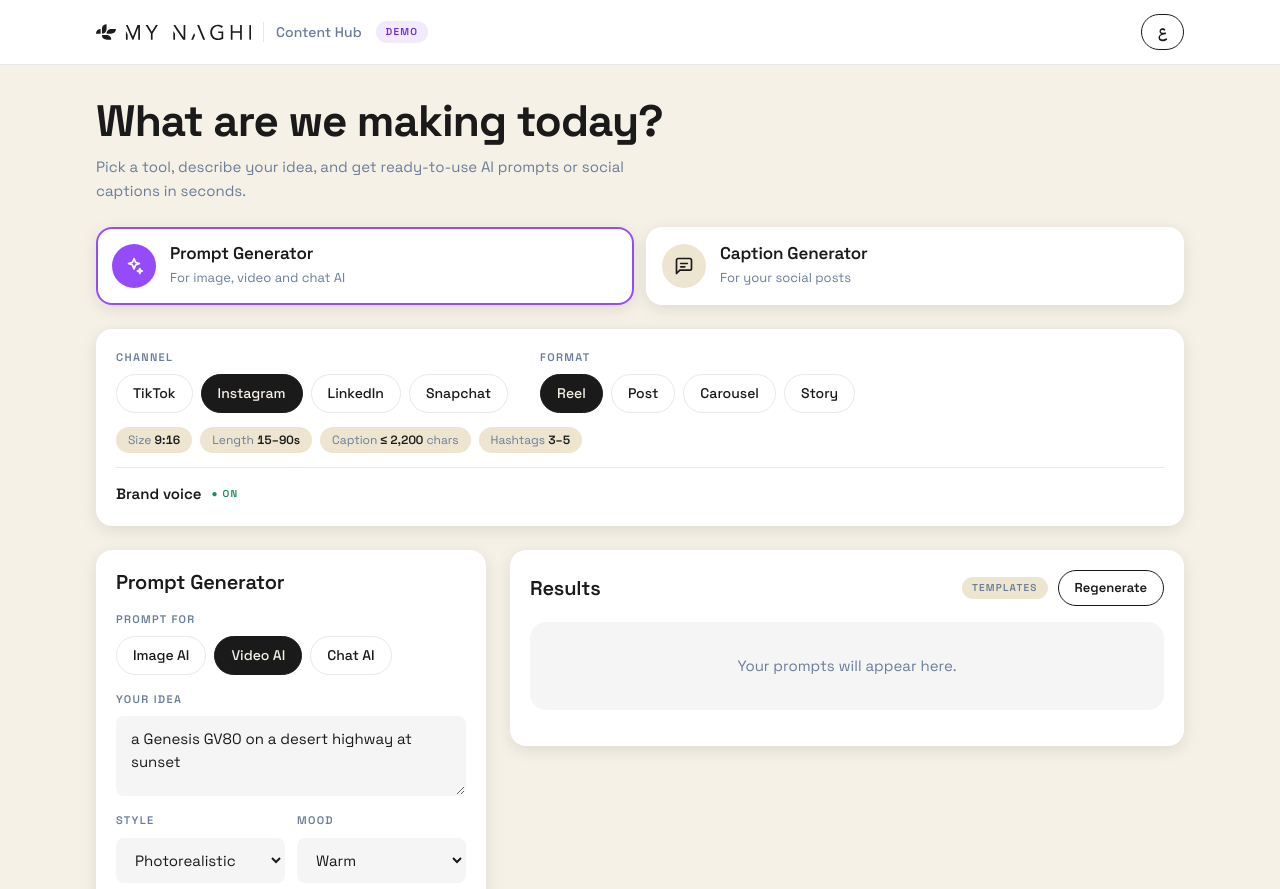
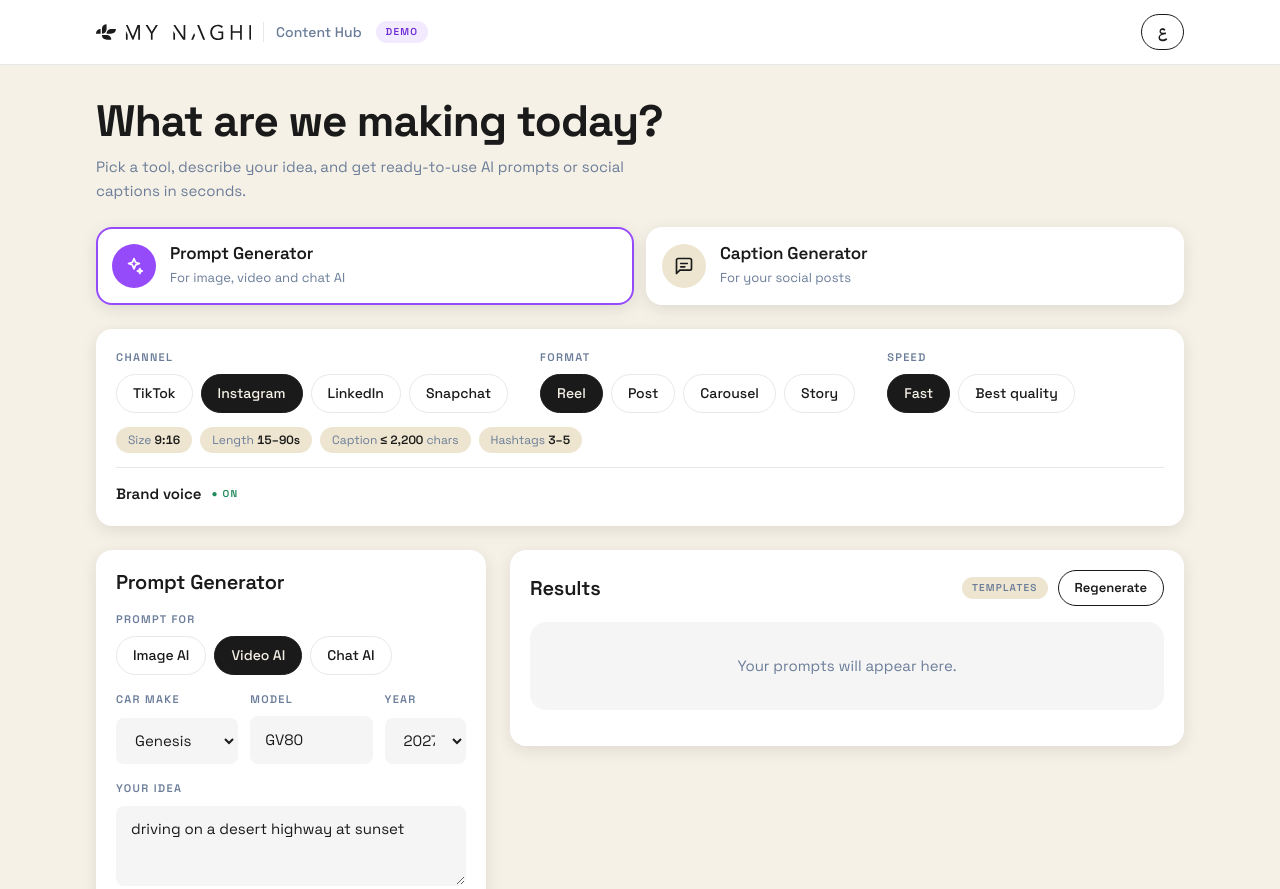
Before and after one commit to renadnqurashi-web/mynaghi-content-hub, a plain HTML site: page public/index.html in a window 1280 px wide. Shown: the top 889 px of the page. Drawn offline with Linux system fonts and the light colour scheme.

Commit message:
Add files via upload

```diff
--- a/public/index.html
+++ b/public/index.html
@@ -93,6 +93,8 @@ input[type=text],textarea,select{width:100%;background:var(--sunk);border:1.5px
 textarea{resize:vertical;min-height:80px;line-height:1.5}
 input:focus,textarea:focus,select:focus{border-color:var(--accent);outline:none;background:var(--surface)}
 .row{display:grid;grid-template-columns:1fr 1fr;gap:12px}
+.car-row{grid-template-columns:1.2fr 1.2fr .8fr}
+@media (max-width:420px){.car-row{grid-template-columns:1fr 1fr}.car-row .field:first-child{grid-column:1/-1}}
 .chips{display:flex;flex-wrap:wrap;gap:8px}
 .chip{border:1.5px solid var(--line);background:var(--surface);border-radius:9999px;padding:7px 16px;font-size:14px;font-weight:500;cursor:pointer}
 .chip:hover{border-color:var(--fg)}
@@ -172,6 +174,11 @@ input[type=checkbox]{accent-color:var(--accent);width:16px;height:16px}
         <div class="chips" id="chanChips"></div></div>
       <div class="field"><span class="lbl" data-t="fmt"></span>
         <div class="chips" id="fmtChips"></div></div>
+      <div class="field"><span class="lbl" data-t="speed"></span>
+        <div class="chips" data-group="quality">
+          <button type="button" class="chip" data-v="fast" aria-pressed="true" data-t="fast"></button>
+          <button type="button" class="chip" data-v="best" aria-pressed="false" data-t="best"></button>
+        </div></div>
     </div>
     <p class="spec" id="spec"></p>
     <details class="kit" id="kit">
@@ -201,6 +208,14 @@ input[type=checkbox]{accent-color:var(--accent);width:16px;height:16px}
           <button type="button" class="chip" data-v="video" aria-pressed="false" data-t="video"></button>
           <button type="button" class="chip" data-v="chat" aria-pressed="false" data-t="chat"></button>
         </div>
+      </div>
+      <div class="row car-row">
+        <div class="field"><label for="pMake" data-t="pMake"></label>
+          <select id="pMake"></select></div>
+        <div class="field"><label for="pModel" data-t="pModel"></label>
+          <input type="text" id="pModel" list="modelList" data-ph="pModelPh" autocomplete="off"><datalist id="modelList"></datalist></div>
+        <div class="field"><label for="pYear" data-t="pYear"></label>
+          <select id="pYear"></select></div>
       </div>
       <div class="field"><label for="pIdea" data-t="pIdea"></label>
         <textarea id="pIdea" data-ph="pIdeaPh"></textarea></div>
@@ -268,6 +283,7 @@ const T = {
   en:{brand:"Content Hub",hello:"What are we making today?",sub:"Pick a tool, describe your idea, and get ready-to-use AI prompts or social captions in seconds.",
     tPrompt:"Prompt Generator",tPromptSub:"For image, video and chat AI",tCaption:"Caption Generator",tCaptionSub:"For your social posts",
     pFor:"Prompt for",image:"Image AI",video:"Video AI",chat:"Chat AI",pIdea:"Your idea",pIdeaPh:"e.g. a cozy coffee shop in Jeddah at sunset",
+    pMake:"Car make",pModel:"Model",pModelPh:"e.g. GV80",pYear:"Year",anyCar:"Let AI pick",speed:"Speed",fast:"Fast",best:"Best quality",sec:"s",
     pStyle:"Style",pMood:"Mood",pRatio:"Aspect ratio",pDetail:"Detail",
     cPlat:"Platform",cTopic:"What's the post about?",cTopicPh:"e.g. launching our new date-filled cookies for National Day",
     cTone:"Tone",cLen:"Length",cLang:"Caption language",emoji:"Emojis",tags:"Hashtags",cta:"Call to action",
@@ -294,6 +310,7 @@ const T = {
   ar:{brand:"مركز المحتوى",hello:"ماذا سنصنع اليوم؟",sub:"اختر الأداة، صف فكرتك، واحصل على أوامر ذكاء اصطناعي أو كابشنات جاهزة خلال ثوانٍ.",
     tPrompt:"مولّد البرومبت",tPromptSub:"لأدوات الصور والفيديو والمحادثة",tCaption:"مولّد الكابشن",tCaptionSub:"لمنشوراتك على السوشال ميديا",
     pFor:"البرومبت لـ",image:"صور",video:"فيديو",chat:"محادثة",pIdea:"فكرتك",pIdeaPh:"مثال: مقهى دافئ في جدة وقت الغروب",
+    pMake:"العلامة",pModel:"الموديل",pModelPh:"مثال: GV80",pYear:"السنة",anyCar:"يختار الذكاء الاصطناعي",speed:"السرعة",fast:"سريع",best:"أعلى جودة",sec:"ث",
     pStyle:"الأسلوب",pMood:"الإحساس",pRatio:"المقاس",pDetail:"التفاصيل",
     cPlat:"المنصة",cTopic:"عن ماذا المنشور؟",cTopicPh:"مثال: إطلاق كوكيز التمر الجديد لليوم الوطني",
     cTone:"النبرة",cLen:"الطول",cLang:"لغة الكابشن",emoji:"إيموجي",tags:"هاشتاقات",cta:"دعوة لاتخاذ إجراء",
@@ -369,6 +386,25 @@ const CH_VOICE = {
   LinkedIn:"LinkedIn: corporate and professional, English or formal Arabic, talk about milestones, partnerships, digital transformation and Vision 2030, no slang, minimal emojis.",
   Snapchat:"Snapchat: very short, friendly and casual, Arabic-first."
 };
+/* ---------- 1d. CARS (brands MY NAGHI sells; models are suggestions, any name can be typed) ---------- */
+const CARS = {
+  "BMW":["X1","X3","X5","X6","X7","XM","3 Series","5 Series","7 Series","i5","i7","iX","M3","M5"],
+  "MINI":["Cooper","Countryman","Aceman"],
+  "Rolls-Royce":["Phantom","Ghost","Cullinan","Spectre"],
+  "Genesis":["G70","G80","G90","GV60","GV70","GV80"],
+  "Infiniti":["QX50","QX55","QX60","QX80"],
+  "Lincoln":["Corsair","Nautilus","Aviator","Navigator"],
+  "MG":["MG5","MG GT","MG7","ZS","HS","RX5","RX8"],
+  "Ford":["Territory","Explorer","Expedition","Everest","Bronco","Mustang","Taurus","F-150","Ranger"],
+  "Nissan":["Sunny","Altima","Kicks","X-Trail","Pathfinder","Patrol","Navara"],
+  "Hyundai":["Accent","Elantra","Sonata","Creta","Tucson","Santa Fe","Palisade","Staria"],
+  "Jaguar":["F-Pace","E-Pace"],
+  "Range Rover":["Range Rover","Range Rover Sport","Range Rover Velar","Range Rover Evoque"],
+  "Defender":["Defender 90","Defender 110","Defender 130","Defender OCTA"],
+  "Discovery":["Discovery","Discovery Sport"]
+};
+// Latest model year: new model years launch mid-year, so from June onward use next year
+const NOW = new Date(), LATEST_YEAR = NOW.getFullYear() + (NOW.getMonth() >= 5 ? 1 : 0);
 let brand = Object.assign({}, BRAND_DEFAULT, store.get("muse.brand3",{}));
 const fmt = () => CH[channel].formats.find(f=>f.k===format) || CH[channel].formats[0];
 let sample = null;      // set when AI becomes available
@@ -388,7 +424,7 @@ function applyLang(){
     sel.selectedIndex = i;
   });
   $("langBtn").textContent = lang === "ar" ? "EN" : "ع";
-  setMode(); renderChannels(); kitState();
+  setMode(); renderChannels(); kitState(); renderCars();
   if (!$("results").children.length || $("results").querySelector(".empty")) showEmpty();
   renderHist();
 }
@@ -409,7 +445,7 @@ async function askServer(prompt){
   let res;
   try {
     res = await fetch("/api/generate", {method:"POST", headers:{"Content-Type":"application/json"},
-      body: JSON.stringify({prompt, passcode: store.get("muse.pass","")})});
+      body: JSON.stringify({prompt, quality, passcode: store.get("muse.pass","")})});
   } catch { serverIssue = "none"; return null; }
   if (res.status === 401) throw "passcode";
   if (res.status === 404) { serverIssue = "none"; return null; }
@@ -469,6 +505,19 @@ function applyFormat(){
 $("chanChips").addEventListener("click", e => { const c=e.target.closest(".chip"); if(!c) return; channel=c.dataset.v; format=""; applyFormat(); });
 $("fmtChips").addEventListener("click", e => { const c=e.target.closest(".chip"); if(!c) return; format=c.dataset.v; applyFormat(); });
 
+/* ---------- 4b2. CAR PICKER ---------- */
+function renderCars(){
+  const t = T[lang], mk = $("pMake").value || store.get("muse.make","");
+  $("pMake").innerHTML = `<option value="">${t.anyCar}</option>` + Object.keys(CARS).map(b=>`<option${b===mk?" selected":""}>${b}</option>`).join("");
+  const yr = $("pYear").value || String(LATEST_YEAR);
+  $("pYear").innerHTML = [LATEST_YEAR, LATEST_YEAR-1, LATEST_YEAR-2].map(y=>`<option${String(y)===yr?" selected":""}>${y}</option>`).join("");
+  $("modelList").innerHTML = (CARS[mk]||[]).map(m=>`<option value="${m}">`).join("");
+}
+$("pMake").addEventListener("change", () => { store.set("muse.make",$("pMake").value); $("pModel").value=""; renderCars(); });
+let quality = store.get("muse.quality","fast");
+document.querySelectorAll('[data-group="quality"] .chip').forEach(x=>x.setAttribute("aria-pressed", x.dataset.v===quality));
+document.querySelector('[data-group="quality"]').addEventListener("click", e => { const c=e.target.closest(".chip"); if(c){ quality=c.dataset.v; store.set("muse.quality",quality);} });
+
 /* ---------- 4c. BRAND KIT ---------- */
 const KIT = {bName:"name", bAud:"aud", bKeys:"keys", bAvoid:"avoid", bVoice:"voice", bVisual:"visual", bEx:"examples"};
 function kitState(){ $("kitState").textContent = Object.values(brand).some(Boolean) ? "● " + T[lang].kitOn : ""; }
@@ -496,6 +545,7 @@ const chip = name =>document.querySelector(`[data-group="${name}"] [aria-pressed
 /* ---------- 5. READ THE FORMS ---------- */
 function readPrompt(){
   return { kind:"prompt", channel, format:fmt().en, len:fmt().len, target:chip("pTarget"), idea:$("pIdea").value.trim(),
+    make:$("pMake").value, model:$("pModel").value.trim(), year:$("pYear").value || String(LATEST_YEAR),
     style:EN.styles[$("pStyle").value], mood:EN.moods[$("pMood").value],
     ratio:$("pRatio").value, detail:EN.details[$("pDetail").value] };
 }
@@ -511,6 +561,9 @@ function aiPrompt(r){
 Write 3 different, ready-to-paste prompts for a ${r.target === "chat" ? "chat assistant (like Claude or ChatGPT)" : r.target + " generation AI (like Midjourney, Runway, or Sora)"}.
 The content will be posted as a ${r.channel} ${r.format}${r.len ? " (" + r.len + ")" : ""}, so fit that channel's look and viewing habits.
 Idea: ${r.idea}
+${r.make ? `Car: the ${r.year} ${r.make} ${r.model || "(pick the most fitting current model from this brand)"}.
+Every prompt must name the exact make, model and model year (e.g. "${r.year} ${r.make} ${r.model || "<model>"}") and show the latest generation and newest facelift of that model, never an older design.` : `Pick ONE specific, real car from these brands that fits the idea: ${Object.keys(CARS).join(", ")}. Use its latest model year (${r.year}). Every prompt must name that exact make, model and model year, and show the latest generation and newest facelift, never an older design.`}
+Only describe design details you are confident are correct for that model year; do not invent features.
 ${brandLines("prompt", r.channel)}
 Style: ${r.style}. Mood: ${r.mood}. ${r.target !== "chat" ? "Aspect ratio: " + r.ratio + "." : ""} Detail level: ${r.detail}.
 ${r.target === "image" ? "Cover subject, setting, lighting, camera/lens, composition, colour palette. End with --ar " + r.ratio + "." : ""}
@@ -522,6 +575,7 @@ Reply with only JSON: {"items":[{"text":"the prompt","angle":"2-4 word label"}]}
   return `You are a social media copywriter.
 Write 3 different captions for a ${r.platform} ${r.format}.
 Post is about: ${r.topic}
+If a car is mentioned, always use its exact make and model name, and the latest model year (${LATEST_YEAR}) unless the topic says another year.
 ${brandLines("caption", r.platform)}
 Never invent prices, offers, specs, names or dates that are not in the topic above.
 Understand what kind of post this is (for example an employee award, a car launch, an offer, an event, hiring, a milestone or an occasion) and write it the way a skilled social media manager would for that kind of post. Rewrite the topic in your own words; never paste it in as-is. Fix spelling and grammar from the topic (e.g. "sales man" -> "salesperson").
@@ -562,7 +616,8 @@ function local(r){
          `Write a script for a ${r.channel} ${r.format.toLowerCase()}${r.len?" ("+r.len+")":""} about: ${r.idea}.\nStart with a 2-second hook, then break it into scenes with on-screen text, explain each in plain language, and finish with a short checklist. Tone: ${m}.`,
          `You are a creative partner. Brainstorm 10 ${m} ideas for: ${r.idea}.\nFor each, give a one-line pitch, then pick your top 3 and explain why.`][i]};
       const vertical = r.ratio==="9:16";
-      const parts=[`${r.idea}`, `${s} style`, `${m} mood`, pick(LIB.light)];
+      const car = `${r.year} ${r.make || "Genesis"} ${r.model || (r.make ? CARS[r.make][0] : "GV80")}`;
+      const parts=[`${car}, ${r.idea}`, `${s} style`, `${m} mood`, pick(LIB.light)];
       if (r.target==="video") parts.push(pick(LIB.move), r.len ? `${r.len} ${r.channel} ${r.format.toLowerCase()}, strong hook in the first 2 seconds` : `${r.channel} ${r.format.toLowerCase()}`);
       else parts.push(pick(LIB.cam), `made for a ${r.channel} ${r.format.toLowerCase()}`);
       if (vertical) parts.push("vertical framing, subject centered, space at top and bottom for on-screen text");
@@ -599,12 +654,14 @@ async function generate(r){
   if (!(r.idea || r.topic)) { $("note").textContent = t.needIdea; $("note").className="note err"; return; }
   last = r; $("note").className="note"; $("note").textContent="";
   const btn = $("go-"+r.kind); btn.disabled = true;
-  $("results").innerHTML = `<div class="empty thinking">${t.thinking}</div>`;
+  $("results").innerHTML = `<div class="empty thinking">${t.thinking} <span id="tick">0${t.sec}</span></div>`;
+  const t0 = Date.now(); clearInterval(window.__tick);
+  window.__tick = setInterval(()=>{ const el=$("tick"); if(!el) return clearInterval(window.__tick); el.textContent = Math.round((Date.now()-t0)/1000) + T[lang].sec; }, 1000);
   let items, usedAI = false;
   if (sample){
     ctl?.abort(); ctl = new AbortController();
     try {
-      const res = await sample.json(aiPrompt(r), {signal:ctl.signal, cache:false});
+      const res = await sample.json(aiPrompt(r), {signal:ctl.signal, cache:false, modelTier: quality==="fast" ? "quick" : "default"});
       items = (res.items||[]).filter(x=>x && x.text); usedAI = items.length>0;
     } catch(e){
       if (e.code==="cancelled") { btn.disabled=false; return; }
@@ -629,7 +686,7 @@ async function generate(r){
     items = local(r);
     $("note").textContent = T[lang]["why_"+(serverIssue||"none")] + serverDetail;
   }
-  render(items, usedAI);
+  render(items);
   history.unshift({kind:r.kind, label:r.idea||r.topic, text:items[0].text, at:Date.now()});
   history = history.slice(0,8); store.set("muse.hist",history); renderHist();
   btn.disabled = false;
@@ -692,9 +749,11 @@ $("form-caption").onsubmit = e => { e.preventDefault(); generate(readCaption());
 $("again").onclick = () => last ? generate(last) : (tool==="prompt" ? generate(readPrompt()) : generate(readCaption()));
 
 /* ---------- 9. START ---------- */
+if (!store.get("muse.make","")) { store.set("muse.make","Genesis"); }
 applyLang(); applyFormat(); kitState(); setTool(tool);
+if (!$("pModel").value && $("pMake").value==="Genesis") $("pModel").value = "GV80";
 // Example so the page isn't blank on first visit
-if (!$("pIdea").value) $("pIdea").value = lang==="ar" ? "سيارة جينيسيس GV80 على طريق صحراوي وقت الغروب" : "a Genesis GV80 on a desert highway at sunset";
+if (!$("pIdea").value) $("pIdea").value = lang==="ar" ? "تسير على طريق صحراوي وقت الغروب" : "driving on a desert highway at sunset";
 if (!$("cTopic").value) $("cTopic").value = lang==="ar" ? "موّل سيارتك القادمة أونلاين وتوصلك لباب البيت" : "finance your next car online and get it delivered to your door";
 // Turn on AI when running inside Claude (falls back to templates anywhere else)
 if (window.claude?.use) window.claude.use("sample").then(s => { sample = s; setMode(); }).catch(()=>{});
```
Also changed, not shown: netlify/functions/generate.mjs (+13 -8 lines).
